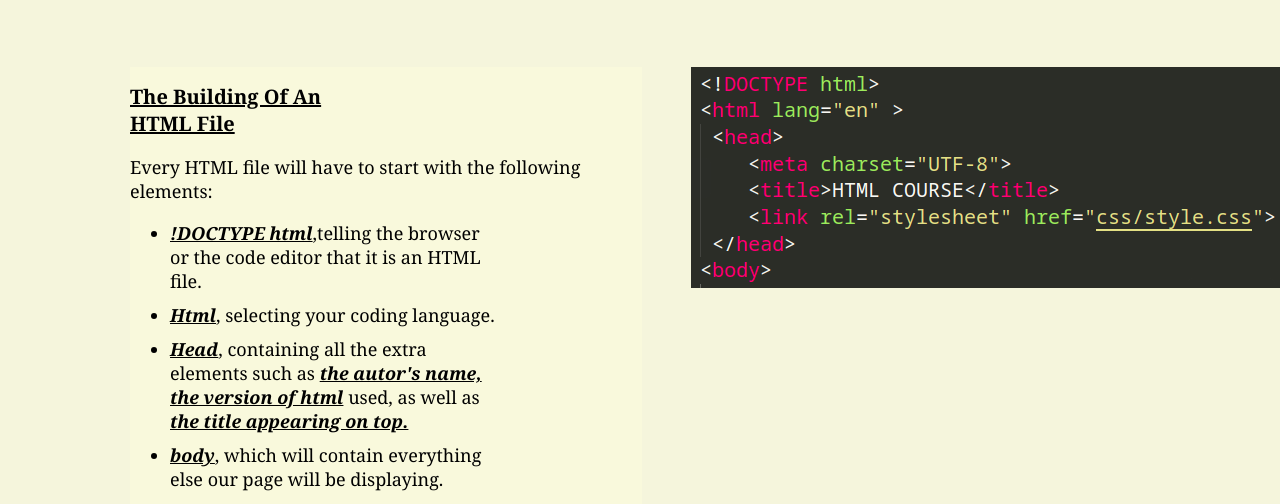
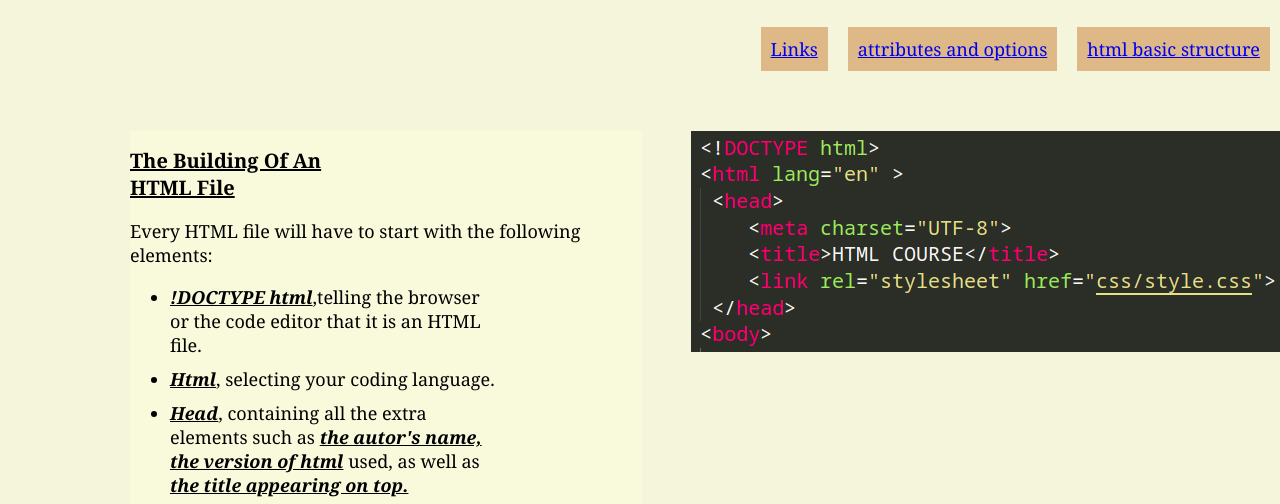
Before and after one commit to Ninja-Jutsu/git_test, a plain HTML site: page odin-links-and-images/index.html in a window 1280 px wide. Shown: the part 247-751 px from the top of the page. Drawn offline with Linux system fonts and the light colour scheme.

Commit message:
Add buttons leading to each page

```diff
--- a/odin-links-and-images/index.html
+++ b/odin-links-and-images/index.html
@@ -10,7 +10,11 @@
     <header>
         <h1>part 1: html basic structure</h1>
     </header>
-
+    <ul class="list-style">
+        <li><a class="link-button" href="../index.html">html basic structure</a></li>
+        <li><a class="link-button" href="page-two.html">attributes and options</a></li>
+        <li><a  class="link-button" href="page-three.html">Links</a></li>
+    </ul>
     <div class="container">
         <section>
             <h2 class="headers-style">the building of an HTML file</h2>
```
Also changed, not shown: odin-links-and-images/pages/page-two.html (+5 -1 lines).
